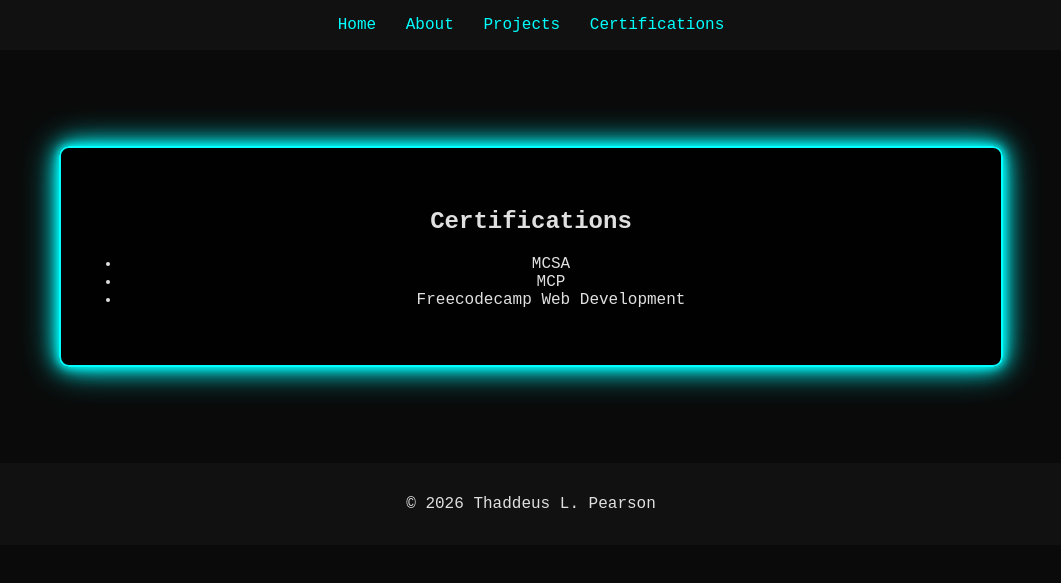
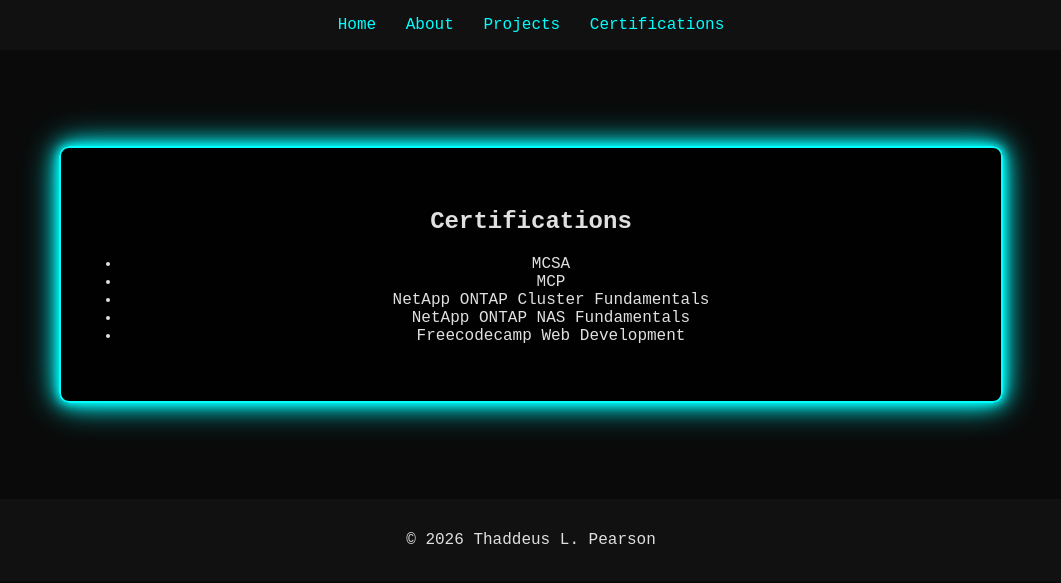
Before and after one commit to pearson-thaddeus-l/pearson-thaddeus-l-jekyll, a Jekyll site: the page built from certifications.md, in a window 1280 px wide. Shown: the top 583 px of the page, without its empty margins (109-1170 px from the left). Built offline with Jekyll 4.4.1, drawn with Linux system fonts in a browser that asks for light colours.

Commit message:
Adding missing certificates.

```diff
--- a/certifications.md
+++ b/certifications.md
@@ -8,4 +8,6 @@ permalink: /certifications/
 
 - MCSA
 - MCP
+- NetApp ONTAP Cluster Fundamentals
+- NetApp ONTAP NAS Fundamentals
 - Freecodecamp Web Development
```
